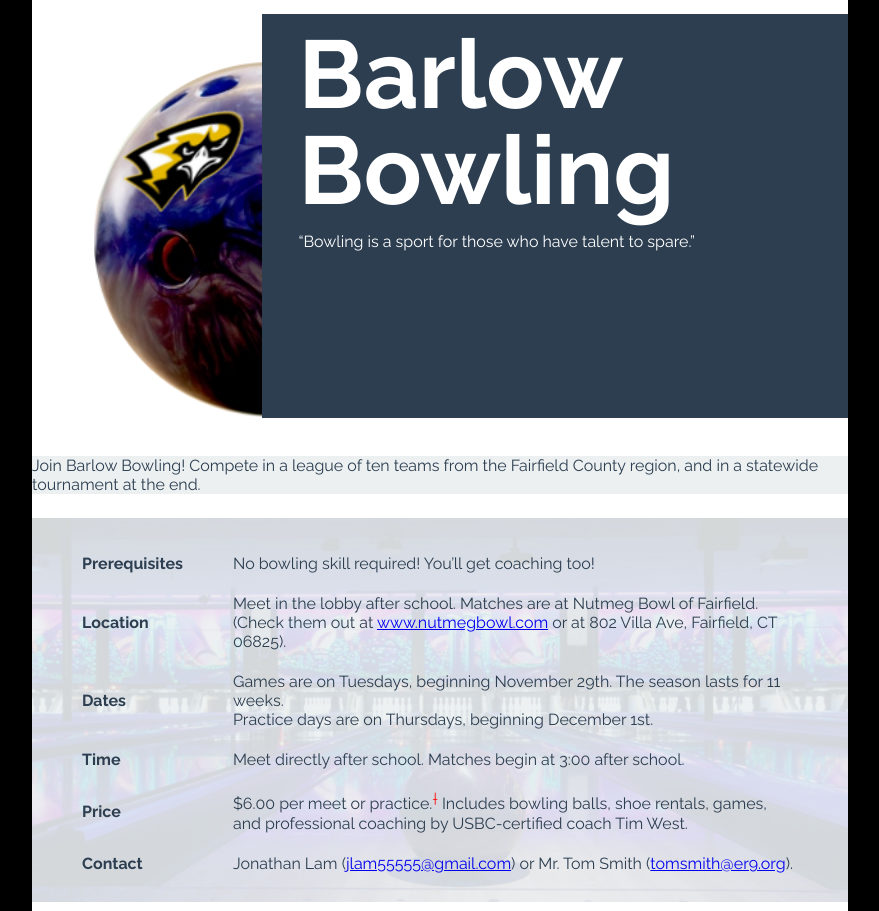
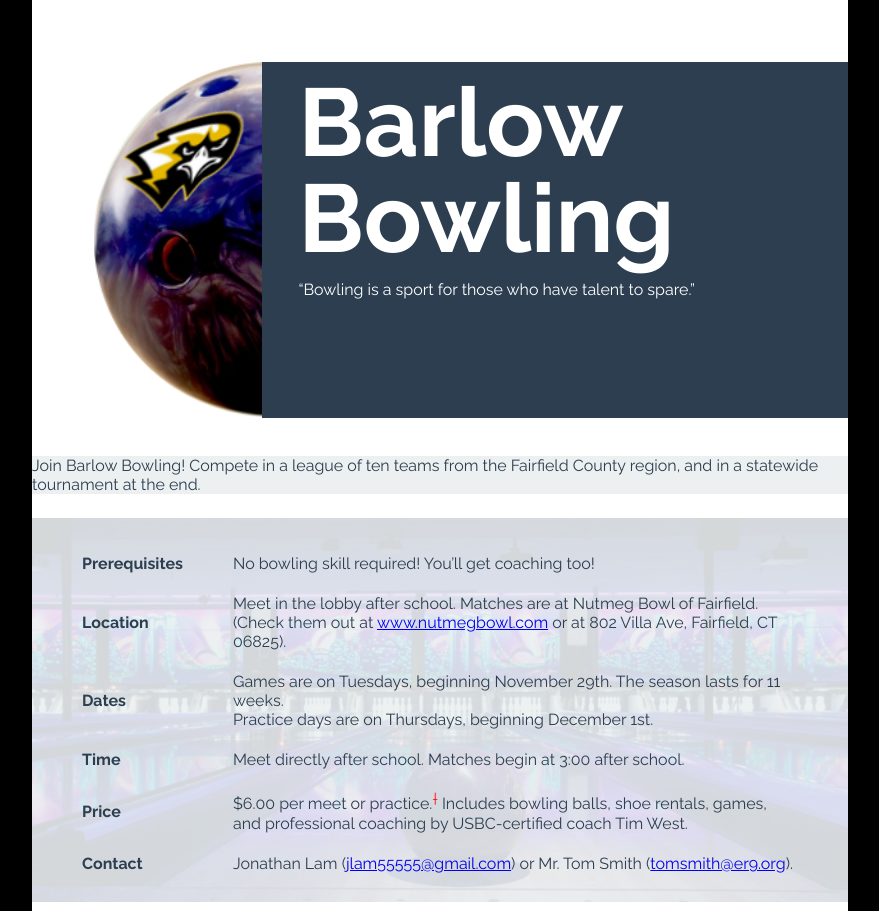
Before and after one commit to jlam55555/barlow-bowling-flyer, a plain HTML site: page index.html in a window 1280 px wide. Shown: the top 911 px of the page, without its empty margins (200-1079 px from the left). Drawn offline with Linux system fonts and the light colour scheme.

Commit message:
Update style.css

```diff
--- a/assets/style.css
+++ b/assets/style.css
@@ -33,10 +33,10 @@ div#header {
 }
 div#cover {
   background-color: #2c3e50;
-  height: 4.2in;
+  height: 3.7in;
   width: 6.1in;
   right: 0;
-  top: 0.15in;
+  top: 0.65in;
   position: absolute;
   padding-left: 0.125in;
 }
```
